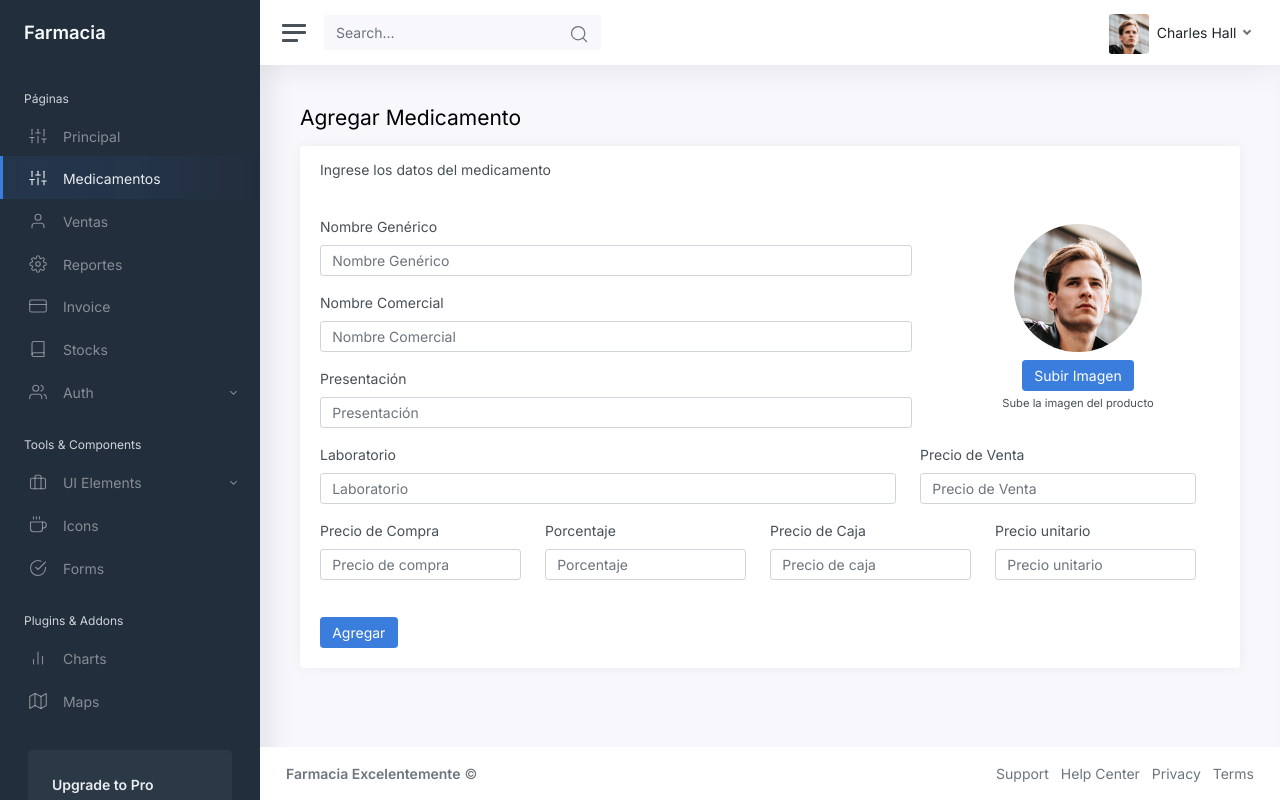
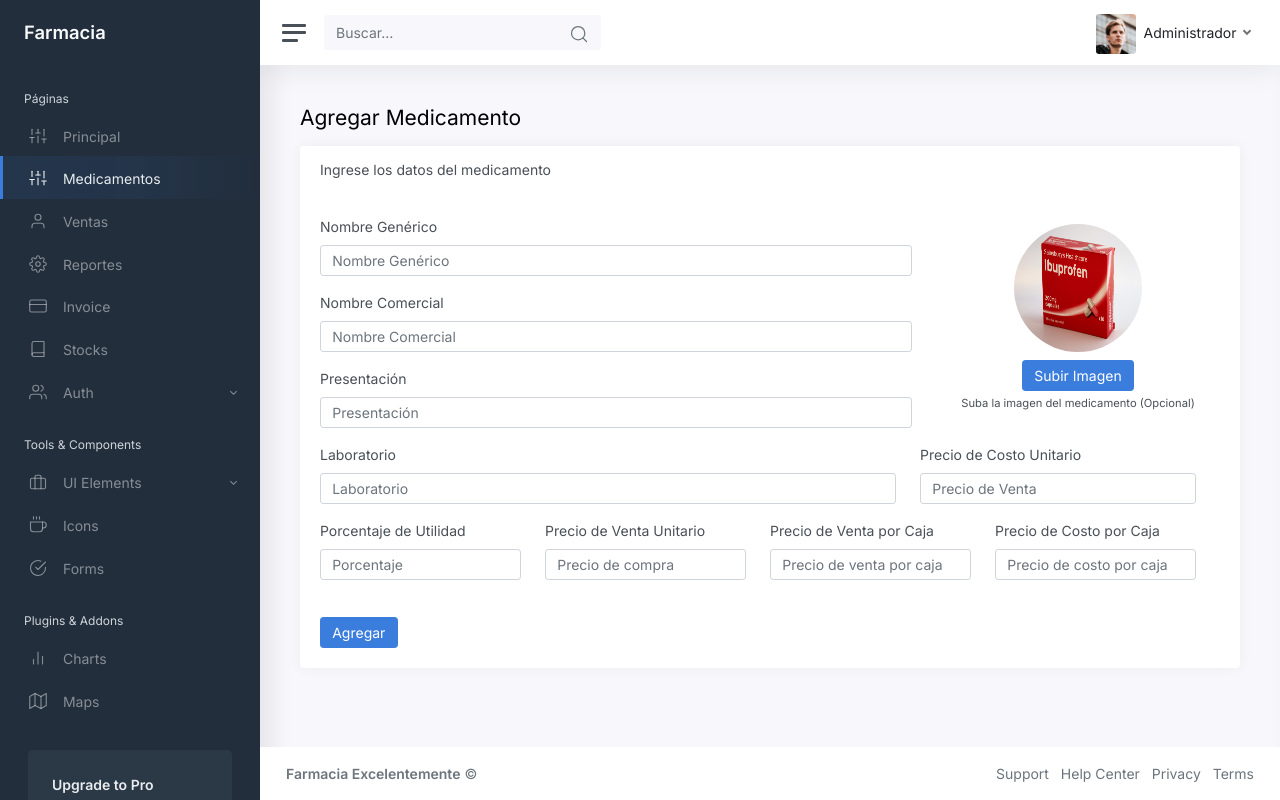
Before and after one commit to lindltaylor7/farmacia, a Laravel app: page /admin/medicamentos/create in a window 1280 px wide. Run offline with Laravel 8, Linux system fonts and the light colour scheme.

Commit message:
Migrations BD y Arreglos de Interfaz

```diff
--- /dev/null
+++ b/public/js/medicamentos_create.js
@@ -0,0 +1,5 @@
+$(document).ready(function(){
+
+
+
+});
--- a/public/js/medicamentos_search.js
+++ b/public/js/medicamentos_search.js
@@ -24,9 +24,9 @@ $(document).ready(function(){
                 $('#dynamic-row').html('');
 
                 $.each(res, function(index, value){
-                    tableRow = '<tr><td class="d-none d-xl-table-cell">'+value.n_generico+'</td><td class="d-none d-xl-table-cell">'+value.n_comercial+'</td><td class="d-none d-xl-table-cell">'+value.present+'</td><td class="d-none d-xl-table-cell">'+value.concent+'</td><td class="d-none d-md-table-cell">S./5.00</td><td class="d-none d-md-table-cell">20</td><td class="d-none d-md-table-cell">'+value.lab+'</td><td class="d-none d-md-table-cell">1</td><td><button class="btn btn-success"><i class="align-middle" data-feather="edit-2"></i></button><button class="btn btn-danger"><i class="align-middle" data-feather="trash"></i></button></td></tr>';
-
+                    tableRow = '<tr><td class="d-none d-md-table-cell">'+value.n_generico+'</td><td class="d-none d-md-table-cell">'+value.n_comercial+'</td><td class="d-none d-md-table-cell">'+value.present+'</td><td class="d-none d-md-table-cell">'+value.concent+'</td><td class="d-none d-md-table-cell">S./5.00</td><td class="d-none d-md-table-cell">20</td><td class="d-none d-md-table-cell">'+value.lab+'</td><td class="d-none d-md-table-cell">1</td><td><a href="#"><i class="align-middle" data-feather="edit-2"></i></a><a href="#"><i class="align-middle" data-feather="trash"></i></a></td></tr>';
                     $('#dynamic-row').append(tableRow);
+                    feather.replace();
                 });
 
 
--- a/resources/views/admin/medicamentos/create.blade.php
+++ b/resources/views/admin/medicamentos/create.blade.php
@@ -20,17 +20,17 @@
                                 <div class="col-md-8">
                                     <div class="mb-3">
                                         <label class="form-label" for="inputUsername">Nombre Genérico</label>
-                                        <input type="text" class="form-control" id="inputUsername" placeholder="Nombre Genérico">
+                                        <input type="text" name="n_generico" class="form-control" id="inputUsername" placeholder="Nombre Genérico">
                                     </div>
                                     <div class="mb-3">
                                         <label class="form-label" for="inputUsername">Nombre Comercial</label>
-                                        <input type="text" class="form-control" id="inputUsername" placeholder="Nombre Comercial">
+                                        <input type="text" name="n_comercial" class="form-control" id="inputUsername" placeholder="Nombre Comercial">
                                     </div>
 
 
                                     <div class="mb-3">
                                         <label class="form-label" for="inputUsername">Presentación</label>
-                                        <input type="text" class="form-control" id="inputUsername" placeholder="Presentación">
+                                        <input type="text" name="present" class="form-control" id="inputUsername" placeholder="Presentación">
                                     </div>
 
 
@@ -40,22 +40,25 @@
 
                                 <div class="col-md-4">
                                     <div class="text-center">
-                                        <img alt="Charles Hall" src="{{asset('img/avatars/avatar.jpg')}}" class="rounded-circle img-responsive mt-2" width="128" height="128" />
+                                        <img alt="Charles Hall" src="{{asset('img/medic2.jpg')}}" class="rounded-circle img-responsive mt-2" width="128" height="128" />
                                         <div class="mt-2">
-                                            <span class="btn btn-primary">Subir Imagen</span>
+                                            <label for="img">
+                                                <span class="btn btn-primary" aria-hidden="true">Subir Imagen</span>
+                                                <input type="file" name="img" accept="image/*" id="img" style="display:none">
+                                            </label>
                                         </div>
-                                        <small>Sube la imagen del producto</small>
+                                        <small>Suba la imagen del medicamento (Opcional)</small>
                                     </div>
                                 </div>
 
                                 <div class="row">
                                     <div class="col-md-8 mb-3">
                                         <label class="form-label" for="inputUsername">Laboratorio</label>
-                                        <input type="text" class="form-control" id="inputUsername" placeholder="Laboratorio">
+                                        <input type="text" name="lab" class="form-control" id="inputUsername" placeholder="Laboratorio">
                                     </div>
                                     <div class="col-md-4 mb-3">
-                                        <label class="form-label" for="inputUsername">Precio de Venta</label>
-                                        <input type="number" class="form-control" id="inputUsername" placeholder="Precio de Venta">
+                                        <label class="form-label" for="inputUsername">Precio de Costo Unitario</label>
+                                        <input type="number" name="p_costo" class="form-control" id="inputUsername" placeholder="Precio de Venta">
                                     </div>
                                 </div>
 
@@ -63,20 +66,20 @@
 
                                 <div class="row">
                                     <div class="col-sm-3 mb-3">
-                                        <label class="form-label" for="inputUsername">Precio de Compra</label>
-                                        <input type="number" class="form-control" id="inputUsername" placeholder="Precio de compra">
+                                        <label class="form-label" for="inputUsername">Porcentaje de Utilidad</label>
+                                        <input type="number" name="utilidad" class="form-control" id="inputUsername" placeholder="Porcentaje">
                                     </div>
                                     <div class="col-sm-3 mb-3">
-                                        <label class="form-label" for="inputUsername">Porcentaje</label>
-                                        <input type="number" class="form-control" id="inputUsername" placeholder="Porcentaje">
+                                        <label class="form-label" for="inputUsername">Precio de Venta Unitario</label>
+                                        <input type="number" name="p_costo" class="form-control" id="inputUsername" placeholder="Precio de compra">
                                     </div>
                                     <div class="col-sm-3 mb-3">
-                                        <label class="form-label" for="inputUsername">Precio de Caja</label>
-                                        <input type="number" class="form-control" id="inputUsername" placeholder="Precio de caja">
+                                        <label class="form-label" for="inputUsername">Precio de Venta por Caja</label>
+                                        <input type="number" name="p_venta_caja" class="form-control" id="inputUsername" placeholder="Precio de venta por caja">
                                     </div>
                                     <div class="col-sm-3 mb-3">
-                                        <label class="form-label" for="inputUsername">Precio unitario</label>
-                                        <input type="number" class="form-control" id="inputUsername" placeholder="Precio unitario">
+                                        <label class="form-label" for="inputUsername">Precio de Costo por Caja</label>
+                                        <input type="number" name="p_caja" class="form-control" id="inputUsername" placeholder="Precio de costo por caja">
                                     </div>
                                 </div>
 
--- a/resources/views/layout/header.blade.php
+++ b/resources/views/layout/header.blade.php
@@ -5,7 +5,7 @@
 
     <form class="d-none d-sm-inline-block">
         <div class="input-group input-group-navbar">
-            <input type="text" class="form-control" placeholder="Search…" aria-label="Search">
+            <input type="text" class="form-control" placeholder="Buscar…" aria-label="Search">
             <button class="btn" type="button">
   <i class="align-middle" data-feather="search"></i>
 </button>
@@ -21,7 +21,7 @@
   </a>
 
                 <a class="nav-link dropdown-toggle d-none d-sm-inline-block" href="#" data-bs-toggle="dropdown">
-    <img src="{{asset('img/avatars/avatar.jpg')}}" class="avatar img-fluid rounded me-1" alt="Charles Hall" /> <span class="text-dark">Charles Hall</span>
+    <img src="{{asset('img/avatars/avatar.jpg')}}" class="avatar img-fluid rounded me-1" alt="Charles Hall" /> <span class="text-dark">Administrador</span>
   </a>
                 <div class="dropdown-menu dropdown-menu-end">
                     <a class="dropdown-item" href="pages-profile.html"><i class="align-middle me-1" data-feather="user"></i> Profile</a>
--- a/resources/views/layout/template.blade.php
+++ b/resources/views/layout/template.blade.php
@@ -10,6 +10,7 @@
 	<meta name="keywords" content="adminkit, bootstrap, bootstrap 5, admin, dashboard, template, responsive, css, sass, html, theme, front-end, ui kit, web">
 	<meta name="csrf-token" content="{{ csrf_token() }}">
 	<link rel="preconnect" href="https://fonts.gstatic.com">
+    <script src="https://unpkg.com/feather-icons"></script>
 	<link rel="shortcut icon" href="img/icons/icon-48x48.png" />
 
 	<title>@yield('title')</title>
```
Also changed, not shown: resources/views/admin/medicamentos/index.blade.php (+8 -8 lines).
